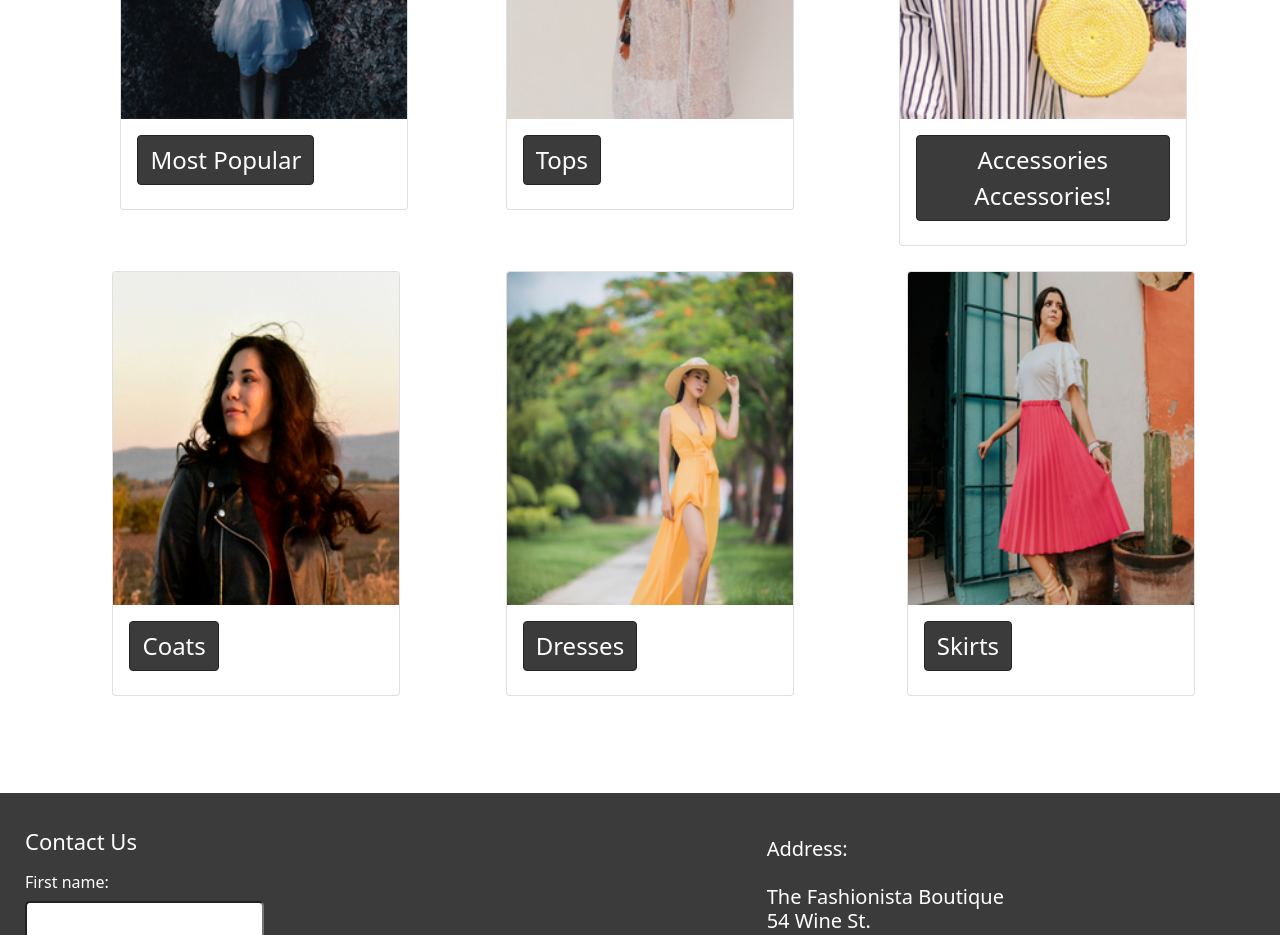
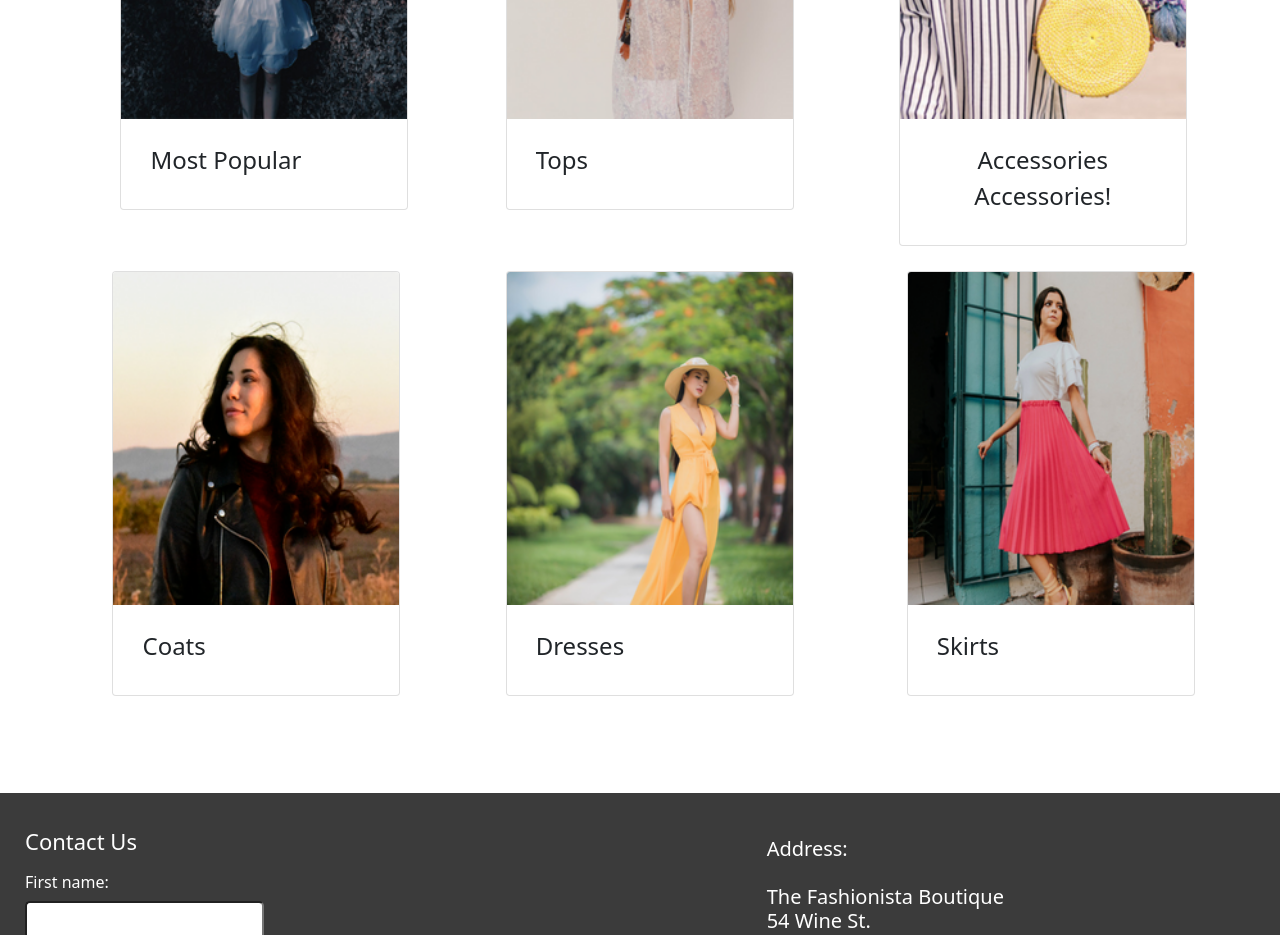
Before and after one commit to grace-herbert/thefashionistaboutique, a plain HTML site: page index.html in a window 1280 px wide. Shown: the part 1340-2275 px from the top of the page. Drawn offline with nearby package versions, Linux system fonts and the light colour scheme.

Commit message:
changes to cards and fixed homepage logo

```diff
--- a/index.html
+++ b/index.html
@@ -168,7 +168,7 @@
                     <div class="card" style="width: 18rem;">
                         <a href="clothing/index.html#mostPopular"><img src="images/rsz_15.png" class="card-img-top" alt="Woman in white dress lying on shaded grass"></a>
                         <div class="card-body">
-                            <a href="clothing/index.html#mostPopular" class="btn btn-dark card-title">Most Popular</a>
+                            <a href="clothing/index.html#mostPopular" class="btn  card-title">Most Popular</a>
                         </div>
                     </div>
                 </div>
@@ -179,7 +179,7 @@
                     <div class="card" style="width: 18rem;">
                       <a href="clothing/index.html#tops"><img src="images/rsz_131.png" class="card-img-top" alt="Woman in see-through top with slits along the sleeves."></a>
                           <div class="card-body">
-                            <a href="clothing/index.html#tops" class="btn btn-dark card-title">Tops</a>
+                            <a href="clothing/index.html#tops" class="btn  card-title">Tops</a>
                           </div>
                     </div>
                 </div>
@@ -190,7 +190,7 @@
                     <div class="card" style="width: 18rem;">
                       <a href="clothing/index.html#accessories"><img src="images/rsz_2cropped48.png" class="card-img-top" alt="Close-up picture of a person in pinstripe trousers holding yellow circular straw bag"></a>
                           <div class="card-body">
-                            <a href="clothing/index.html#accessories" class="btn btn-dark card-title">Accessories Accessories!</a>
+                            <a href="clothing/index.html#accessories" class="btn  card-title">Accessories Accessories!</a>
                           </div>
                     </div>
                 </div>
@@ -201,7 +201,7 @@
                     <div class="card" style="width: 18rem;">
                       <a href="clothing/index.html#coats"><img src="images/rsz_127.png" class="card-img-top" alt="Woman with long hair standing in field wearing black leather jacket"></a>
                           <div class="card-body">
-                            <a href="clothing/index.html#coats" class="btn btn-dark card-title">Coats</a>
+                            <a href="clothing/index.html#coats" class="btn  card-title">Coats</a>
                           </div>
                     </div>
                 </div>
@@ -211,7 +211,7 @@
                     <div class="card" style="width: 18rem;">
                       <a href="clothing/index.html#dresses"><img src="images/rsz_132.png" class="card-img-top" alt="Woman in straw hat and orange maxi-dress with long slit up the side standing on a path with trees either side in the background"></a>
                           <div class="card-body">
-                            <a href="clothing/index.html#dresses" class="btn btn-dark card-title">Dresses</a>
+                            <a href="clothing/index.html#dresses" class="btn card-title">Dresses</a>
                           </div>
                     </div>
                 </div>
@@ -224,7 +224,7 @@
                     <div class="card" style="width: 18rem;">
                       <a href="clothing/index.html#skirts"><img src="images/rsz_147.png" href="clothing/index.html#skirts" class="card-img-top" alt="Woman in pink pleated skirt standing in front of gated doorway beside cactus"></a>
                         <div class="card-body">
-                        <a href="clothing/index.html#skirts" class="btn btn-dark card-title">Skirts</a>
+                        <a href="clothing/index.html#skirts" class="btn  card-title">Skirts</a>
                         </div>
                     </div>
                 </div>
@@ -284,7 +284,7 @@
                                 Sligo,<br>
                                 Co. Sligo </h5>
 
-                                <img id= "footerLogo" src="../images/logo.png" alt="The Fashionista logo with writing and a black and white image of a woman" class="imgLogo">
+                                <img id= "footerLogo" src="images/logo.png" alt="The Fashionista logo with writing and a black and white image of a woman" class="imgLogo">
                         </div>
                     </div>
                 </div>
```
